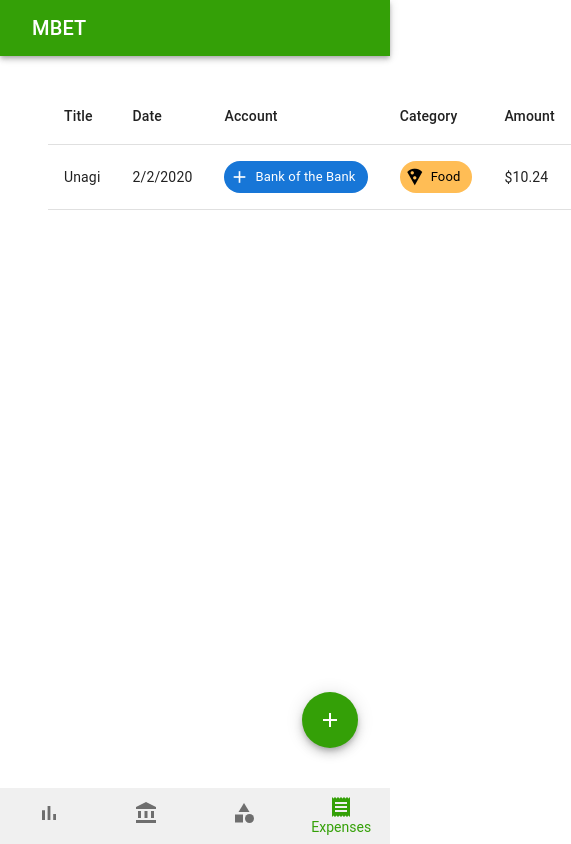
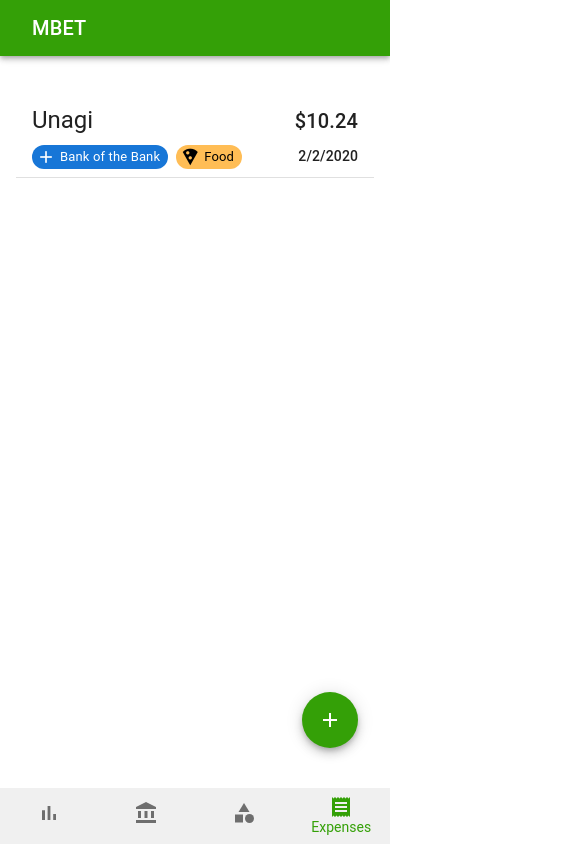
Before and after one commit to LeoYulinLi/MBET, a React (Create React App) app: page /#/expenses in a window 390 px wide. Shown: the whole page, 571 px wide, since content can reach past the window. Built offline with nearby package versions, Linux system fonts and the light colour scheme.

Commit message:
Added mobile expense viewer

```diff
--- a/src/App.tsx
+++ b/src/App.tsx
@@ -11,6 +11,7 @@ import { useDispatch } from "react-redux";
 import { openAddExpense } from "./states/ui/uiActions";
 import Nav from "./components/Nav";
 import ExpenseIndex from "./components/ExpenseIndex";
+import Tooltip from '@material-ui/core/Tooltip/Tooltip';
 
 function App() {
 
@@ -37,9 +38,11 @@ function App() {
     <Router>
       <AddExpense />
       <Nav />
-      <Fab color="primary" aria-label="add" className={ classes.fab } onClick={ openAddExpenseDialog }>
-        <Add />
-      </Fab>
+      <Tooltip title="Add new expense (ctrl+N)">
+        <Fab color="primary" aria-label="add" className={ classes.fab } onClick={ openAddExpenseDialog }>
+          <Add />
+        </Fab>
+      </Tooltip>
       <Container maxWidth="lg">
         <Switch>
           <Route exact path="/overview" component={ Overview } />
--- a/src/components/ExpenseIndex.tsx
+++ b/src/components/ExpenseIndex.tsx
@@ -12,6 +12,10 @@ import Typography from "@material-ui/core/Typography";
 import Box from "@material-ui/core/Box";
 import Icon from "@material-ui/core/Icon";
 import styled from "@material-ui/core/styles/styled";
+import useMediaQuery from "@material-ui/core/useMediaQuery";
+import theme from "../styles/theme";
+import List from "@material-ui/core/List";
+import ListItem from "@material-ui/core/ListItem";
 
 
 export default function () {
@@ -20,17 +24,50 @@ export default function () {
   const accounts = useSelector((state: RootState) => state.accounts)
   const categories = useSelector((state: RootState) => state.categories)
 
+  const isPhone = useMediaQuery(theme.breakpoints.down('sm'));
+
   function renderBaseOnEmpty() {
+
     const expenseValues = Object.values(expenses)
-    if (expenseValues.length === 0) {
+
+    function renderBaseOnScreenSize() {
+      if (isPhone) {
         return (
-        <Grid container justify="center">
-          <Grid item>
-            <Typography variant="h4">
-              Empty
-            </Typography>
+          <List>
+            { expenseValues.map(expense => (
+              <ListItem divider>
+                <Grid container spacing={1}>
+                  <Grid item xs={12}>
+                    <Grid container justify="space-between" alignItems="baseline">
+                      <Grid item xs={9}>
+                        <Typography variant="h5">{ expense.title }</Typography>
+                      </Grid>
+                      <Grid item xs={3}>
+                        <Typography variant="h6" align="right">${ expense.amount }</Typography>
                       </Grid>
                     </Grid>
+                  </Grid>
+                  <Grid item xs={12}>
+                    <Grid container spacing={2} alignItems="center">
+                      <Grid item xs={9}>
+                        <Grid container spacing={1}>
+                          <Grid item>
+                            <CustomChip value={accounts[expense.accountId]}/>
+                          </Grid>
+                          <Grid item>
+                            <CustomChip value={categories[expense.categoryId]}/>
+                          </Grid>
+                        </Grid>
+                      </Grid>
+                      <Grid item xs={3}>
+                        <Typography variant="subtitle2" align="right">{ expense.date.toLocaleDateString() }</Typography>
+                      </Grid>
+                    </Grid>
+                  </Grid>
+                </Grid>
+              </ListItem>
+            )) }
+          </List>
         )
       } else {
         return (
@@ -60,8 +97,23 @@ export default function () {
       }
     }
 
+    if (expenseValues.length === 0) {
       return (
-    <Box m={4}>
+        <Grid container justify="center">
+          <Grid item>
+            <Typography variant="h4">
+              Empty
+            </Typography>
+          </Grid>
+        </Grid>
+      )
+    } else {
+      return renderBaseOnScreenSize()
+    }
+  }
+
+  return (
+    <Box my={4}>
       { renderBaseOnEmpty() }
     </Box>
   )
@@ -83,7 +135,7 @@ function CustomChip({ value }: CustomChipProps) {
   })
 
   return (
-    <BackgroundChip label={value.title} icon={<ColorIcon fontSize="small">{ value.icon }</ColorIcon>}/>
+    <BackgroundChip size="small" label={value.title} icon={<ColorIcon fontSize="small">{ value.icon }</ColorIcon>}/>
   )
 
 }
```
Lines whose indentation alone changed are shown as unchanged.
